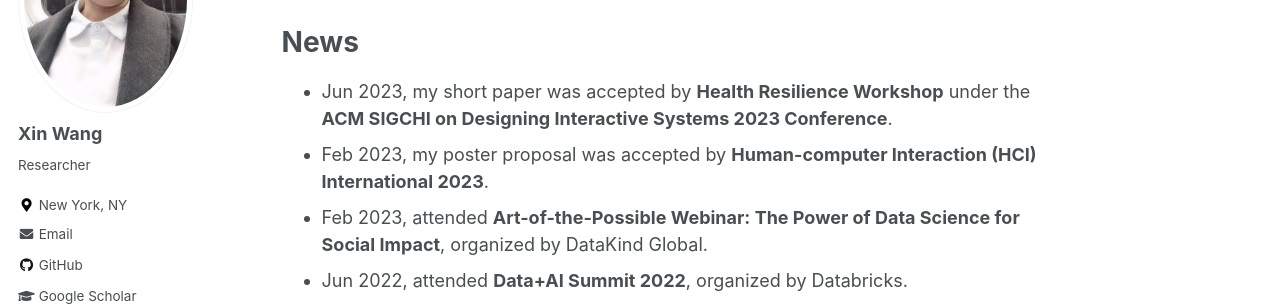
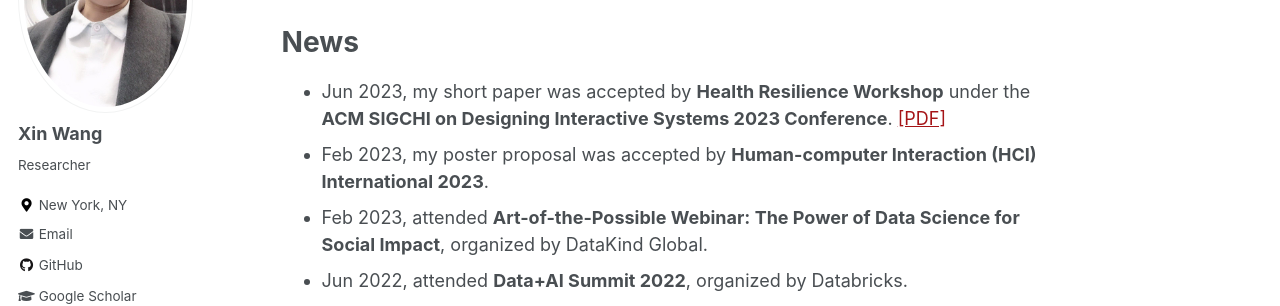
Before and after one commit to xin-wang-kr/xin-wang-kr.github.io, a Jekyll site: the page built from _pages/about.md, in a window 1280 px wide and 900 px high, scrolled down 751 px. Shown: the part 152-458 px from the top of the window. Built offline with Jekyll 4.4.1, drawn with Linux system fonts in a browser that asks for light colours.

Commit message:
Update about.md

```diff
--- a/_pages/about.md
+++ b/_pages/about.md
@@ -28,7 +28,7 @@ I have [taught](teaching) courses in Mobile App Development and Python Programmi
 As an Instructor at [GEC academy](https://www.gecacademy.com/), I have taught Academic Writing course for [AI HUB](https://www.gecacademy.com/ai-hub) and Intro to Java course for general class in undergraduate and graduate levels.
 
 # News
-* Jun 2023, my short paper was accepted by __Health Resilience Workshop__ under the __ACM SIGCHI on Designing Interactive Systems 2023 Conference__.
+* Jun 2023, my short paper was accepted by __Health Resilience Workshop__ under the __ACM SIGCHI on Designing Interactive Systems 2023 Conference__. [[PDF]](https://bpb-us-e1.wpmucdn.com/sites.psu.edu/dist/0/165972/files/2023/07/Xin-Wang-Improving-Patient-Experience-Feedback-Collection-for-Healthcare-Providers-through-Human-centered-Chatbot-Application.pdf)
 * Feb 2023, my poster proposal was accepted by __Human-computer Interaction (HCI) International 2023__.
 * Feb 2023, attended __Art-of-the-Possible Webinar: The Power of Data Science for Social Impact__, organized by DataKind Global.
 * Jun 2022, attended __Data+AI Summit 2022__, organized by Databricks.
```
